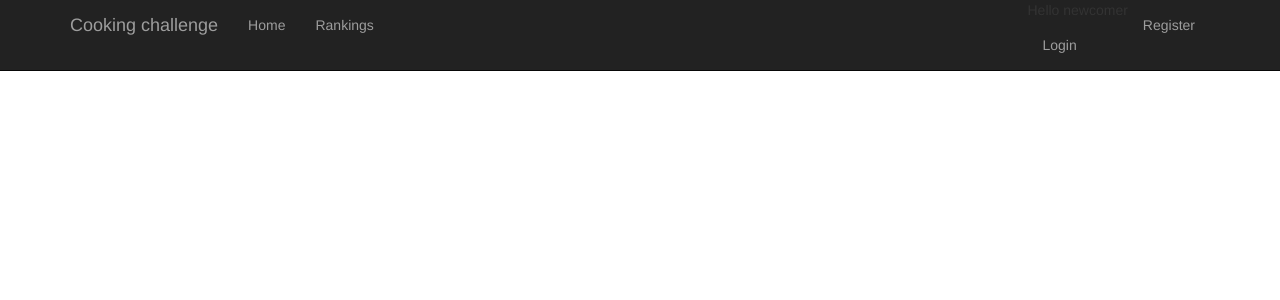
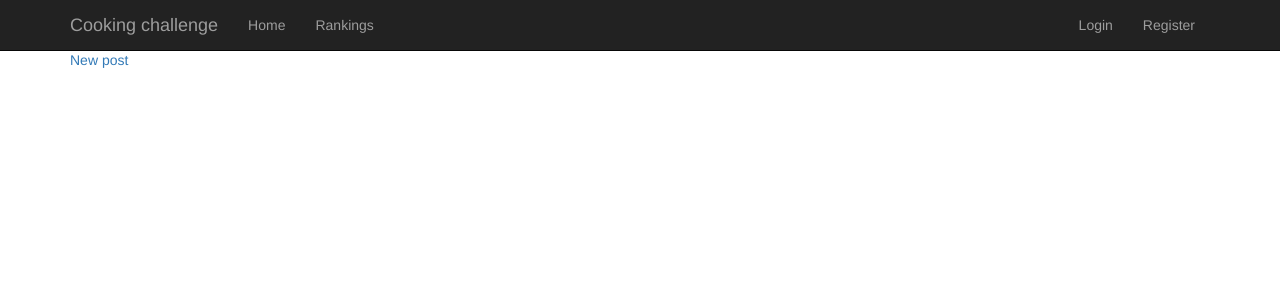
Before and after one commit to danrr/SELP, a Flask app: page / in a window 1280 px wide. Shown: the top 300 px of the page. Run offline with Flask 2, Linux system fonts and the light colour scheme; data that the repository does not hold is empty; style sheets or scripts are compiled from the project's sources; some libraries are stand-ins or nearby versions.

Commit message:
Removing hello newcomer string as it didn't look nice

```diff
--- a/app/templates/partials/_user.html
+++ b/app/templates/partials/_user.html
@@ -19,7 +19,7 @@
                 <li><a href="{{ url_for('user', username=g.user.username) }}"> Hello, {{ g.user.username }}!</a></li>
                 <li><a href="{{ url_for('logout') }}">Logout</a></li>
             {% else %}
-                <li>Hello newcomer <a href="{{ url_for('login') }}">Login</a></li>
+                <li><a href="{{ url_for('login') }}">Login</a></li>
                 <li><a href="{{ url_for('register') }}">Register</a></li>
             {% endif %}
             </ul>
```
